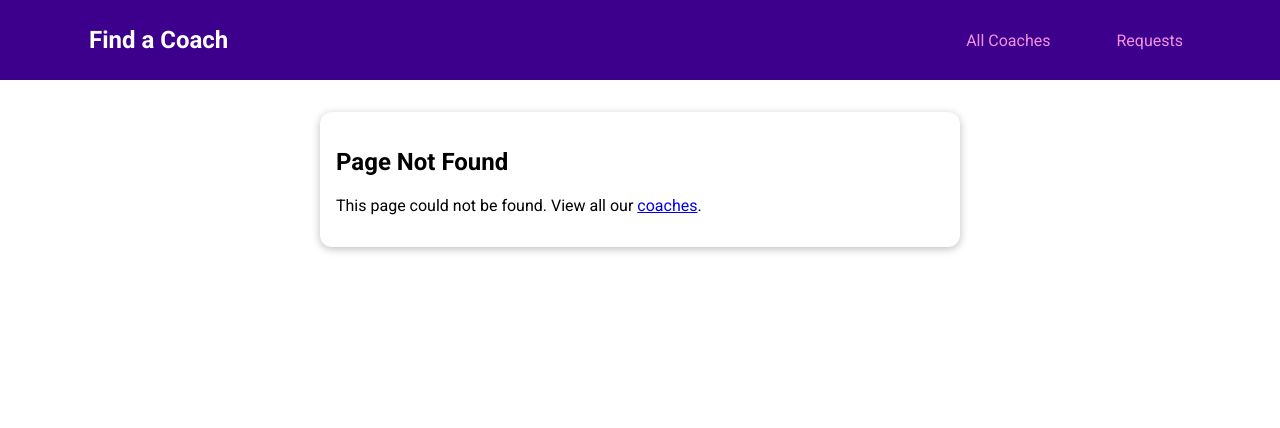
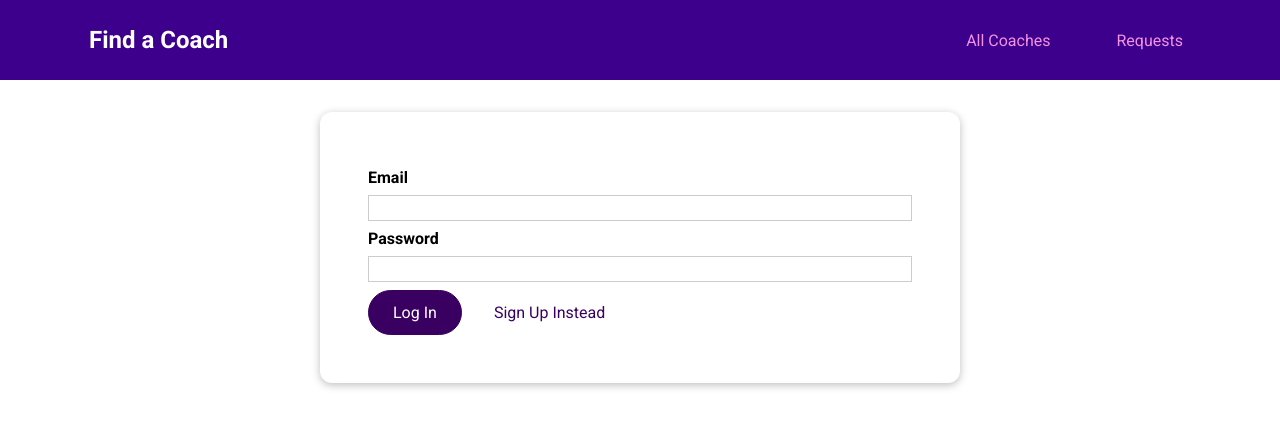
Before and after one commit to itsdlhqcp/coach-finder-1, a Vue app: page /auth in a window 1280 px wide. Before the commit this address had no page. Shown: the top 428 px of the page. Built offline with nearby package versions, Linux system fonts and the light colour scheme.

Commit message:
Add authentication page (signup/login)

```diff
--- a/src/App.vue
+++ b/src/App.vue
@@ -58,4 +58,8 @@
   opacity: 1;
   transform: translateY(0);
 }
+
+button {
+  outline: none;
+}
 </style>
--- /dev/null
+++ b/src/pages/auth/UserAuth.vue
@@ -0,0 +1,102 @@
+<template>
+  <base-card>
+    <form @submit.prevent="submitForm">
+      <div class="form-control">
+        <label for="email">Email</label>
+        <input type="email" id="email" v-model.trim="email" />
+      </div>
+      <div class="form-control">
+        <label for="password">Password</label>
+        <input type="password" id="password" v-model.trim="password" />
+      </div>
+      <p
+        v-if="!formIsValid"
+      >Please enter a valid email and password (must be at least six characters long).</p>
+      <base-button>{{ submitButtonCaption }}</base-button>
+      <base-button type="button" mode="flat" @click="switchAuthMode">{{ switchModeButtonCaption }}</base-button>
+    </form>
+  </base-card>
+</template>
+
+<script>
+export default {
+  data() {
+    return {
+      email: '',
+      password: '',
+      formIsValid: true,
+      mode: 'login',
+    };
+  },
+  computed: {
+    submitButtonCaption() {
+      if (this.mode === 'login') {
+        return 'Log In';
+      } else {
+        return 'Sign Up';
+      }
+    },
+    switchModeButtonCaption() {
+      if (this.mode === 'login') {
+        return 'Sign Up Instead';
+      } else {
+        return 'Log In Instead';
+      }
+    },
+  },
+  methods: {
+    submitForm() {
+      this.formIsValid = true;
+      if (
+        this.email === '' ||
+        !this.email.includes('@') ||
+        this.password.length < 6
+      ) {
+        this.formIsValid = false;
+        return;
+      }
+      // send http request...
+    },
+    switchAuthMode() {
+      if (this.mode === 'login') {
+        this.mode = 'signup';
+      } else {
+        this.mode = 'login';
+      }
+    },
+  },
+};
+</script>
+
+<style scoped>
+form {
+  margin: 1rem;
+  padding: 1rem;
+}
+
+.form-control {
+  margin: 0.5rem 0;
+}
+
+label {
+  font-weight: bold;
+  margin-bottom: 0.5rem;
+  display: block;
+}
+
+input,
+textarea {
+  display: block;
+  width: 100%;
+  font: inherit;
+  border: 1px solid #ccc;
+  padding: 0.15rem;
+}
+
+input:focus,
+textarea:focus {
+  border-color: #3d008d;
+  background-color: #faf6ff;
+  outline: none;
+}
+</style>
--- a/src/router.js
+++ b/src/router.js
@@ -6,6 +6,7 @@
 import ContactCoach from './pages/requests/ContactCoach.vue';
 import RequestsReceived from './pages/requests/RequestsReceived.vue';
 import NotFound from './pages/NotFound.vue';
+import UserAuth from './pages/auth/UserAuth.vue';
 
 const router = createRouter({
   history: createWebHistory(),
@@ -25,6 +26,7 @@
     { path: '/register', component: CoachRegistration },
     // Messages received through coach contact form
     { path: '/requests', component: RequestsReceived },
+    { path: '/auth', component: UserAuth },
     { path: '/:notFound(.*)', component: NotFound }
   ]
 });
```
Also changed, not shown: 1 other file (tests, documents, lock files or other folders).
